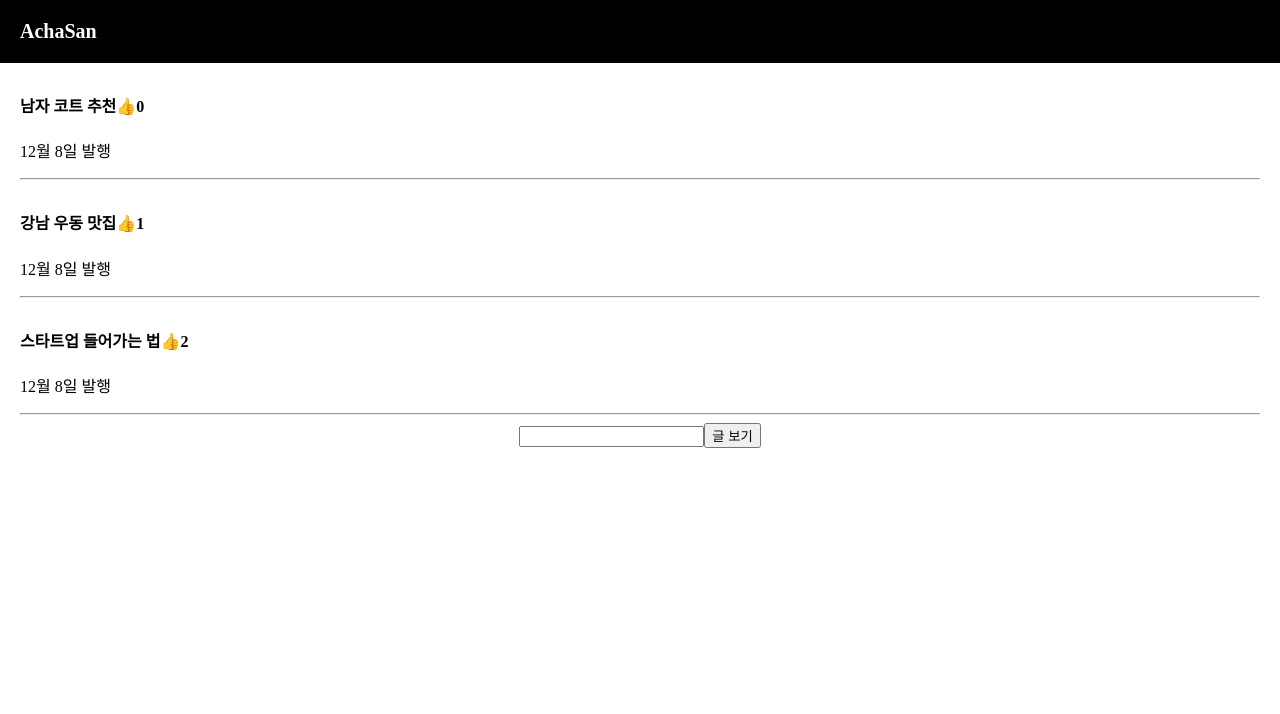
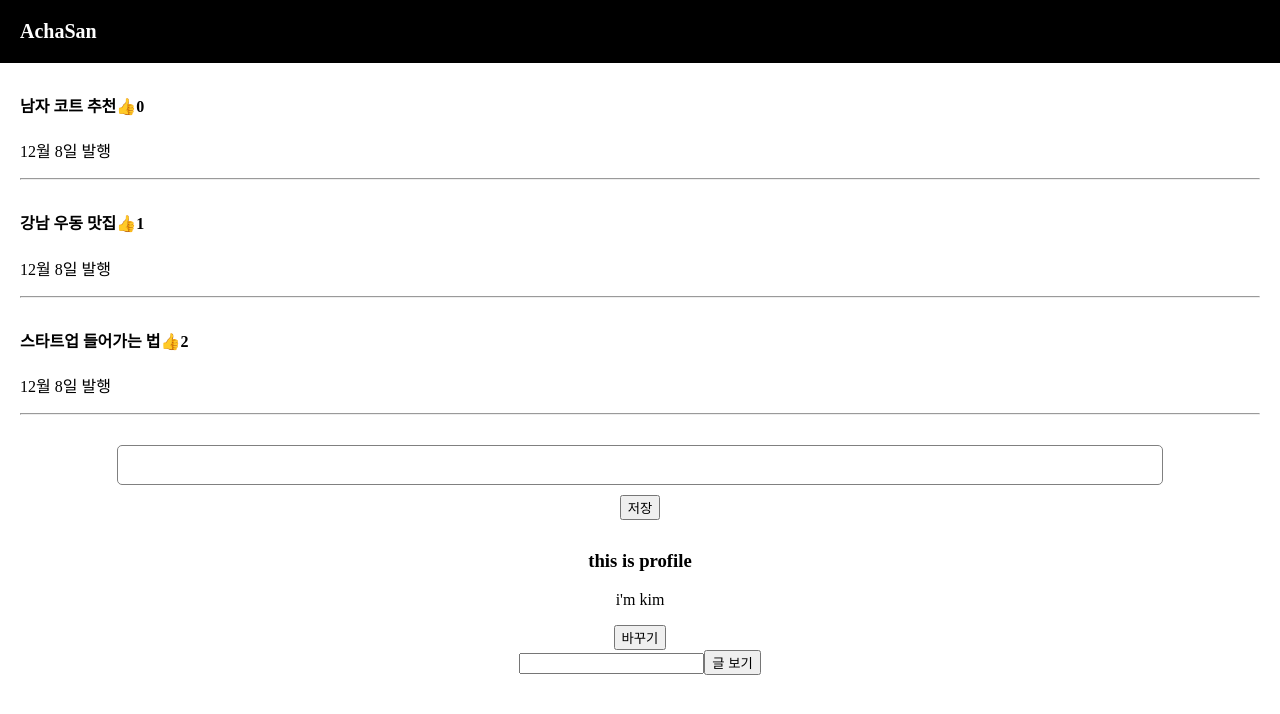
Before and after one commit to Achasan/React_Study, a React (Create React App) app: page / in a window 1280 px wide. Shown: the top 714 px of the page. Built offline with nearby package versions, Linux system fonts and the light colour scheme; a web font is replaced by a local one.

Commit message:
옛날 문법까지 완료

```diff
--- a/src/App.css
+++ b/src/App.css
@@ -28,6 +28,25 @@ body {
   text-align: left;
   padding-left: 20px;
   padding-right: 20px;
+}
+
+.publish {
+  margin-top: 30px;
+  margin-bottom: 30px;
+}
+
+.publish input {
+  padding: 10px;
+  font-size: 16px;
+  border-radius: 5px;
+  width: 80%;
+  border: 1px solid grey;
+}
+
+.publish button {
+  display: block;
+  margin: auto;
+  margin-top: 10px;
 }
 
 .modal {
--- a/src/App.js
+++ b/src/App.js
@@ -21,6 +21,15 @@ function App() {
   function increaseGood(index) {
     let goodCopy = [...good];
     goodCopy[index] += 1;
+    goodModify(goodCopy);
+  }
+
+  function addPost() {
+    let titleCopy = [...title];
+    let goodCopy = [...good];
+    goodCopy.unshift(0);
+    titleCopy.unshift(inputTemp);
+    titleModify(titleCopy);
     goodModify(goodCopy);
   }
 
@@ -49,6 +58,26 @@ function App() {
           ></List>
         );
       })}
+
+      <div className="publish">
+        <input
+          id="titleData"
+          onChange={(e) => {
+            tempModify(e.target.value);
+          }}
+        ></input>
+        <button
+          onClick={(e) => {
+            const $input = e.target.previousSibling;
+            addPost();
+            $input.value = "";
+          }}
+        >
+          저장
+        </button>
+      </div>
+
+      <Profile></Profile>
 
       <input
         onChange={(e) => {
@@ -108,4 +137,28 @@ function Modal(props) {
   );
 }
 
+// react legacy syntax
+class Profile extends React.Component {
+  constructor() {
+    super();
+    this.state = { name: "kim" };
+  }
+
+  render() {
+    return (
+      <div>
+        <h3>this is profile</h3>
+        <p>i'm {this.state.name}</p>
+        <button
+          onClick={() => {
+            this.setState({ name: "park" });
+          }}
+        >
+          바꾸기
+        </button>
+      </div>
+    );
+  }
+}
+
 export default App;
```
